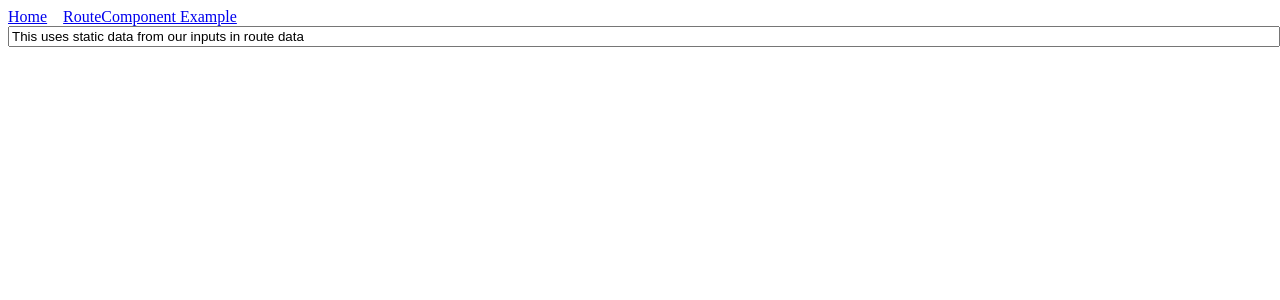
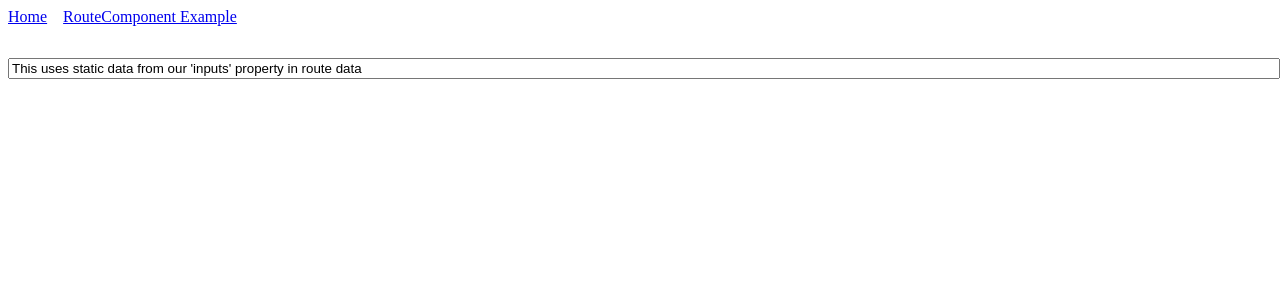
Before and after one commit to robertdempsey/RouteComponentApp, an Angular app: page /RouteComponentExample in a window 1280 px wide. Shown: the top 300 px of the page. Built offline with nearby package versions, Linux system fonts and the light colour scheme.

Commit message:
Styling improvement

```diff
--- a/src/app/app.component.html
+++ b/src/app/app.component.html
@@ -1,4 +1,4 @@
-<div class="d-flex" [style.width]="'100%'">
+<div [style.width]="'100%'" [style.margin-bottom]="'2rem'">
     <a [routerLink]="['/']" [style.margin-right]="'1rem'">Home</a>
     <a [routerLink]="['RouteComponentExample']" [style.margin-right]="'1rem'">RouteComponent Example</a>
 </div>
--- a/src/app/routes/app-routing.module.ts
+++ b/src/app/routes/app-routing.module.ts
@@ -18,7 +18,7 @@ const routes: RouteInterface[] = [
       component: {
         type: DisplayComponent,
         inputs: {
-          test: 'This uses static data from our inputs in route data'
+          test: `This uses static data from our 'inputs' property in route data`
         },
         outputs: {
           dataUpdated: (newData) => console.log(newData)
```
